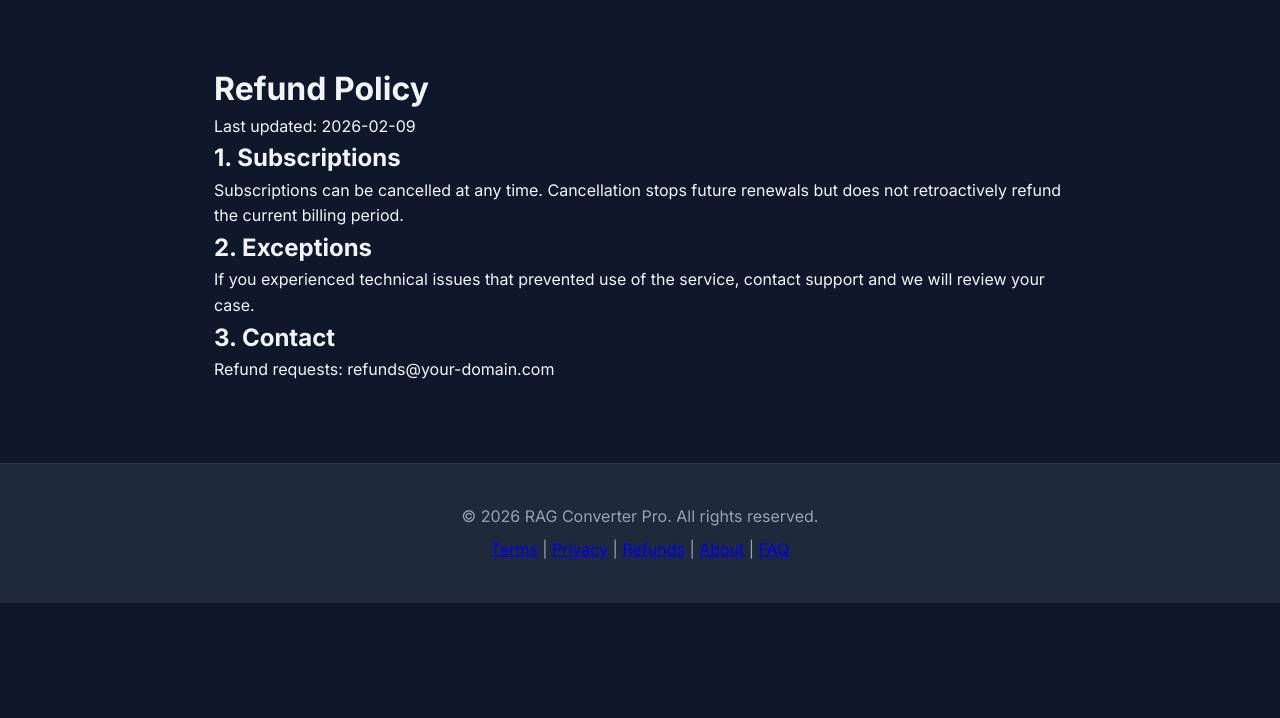
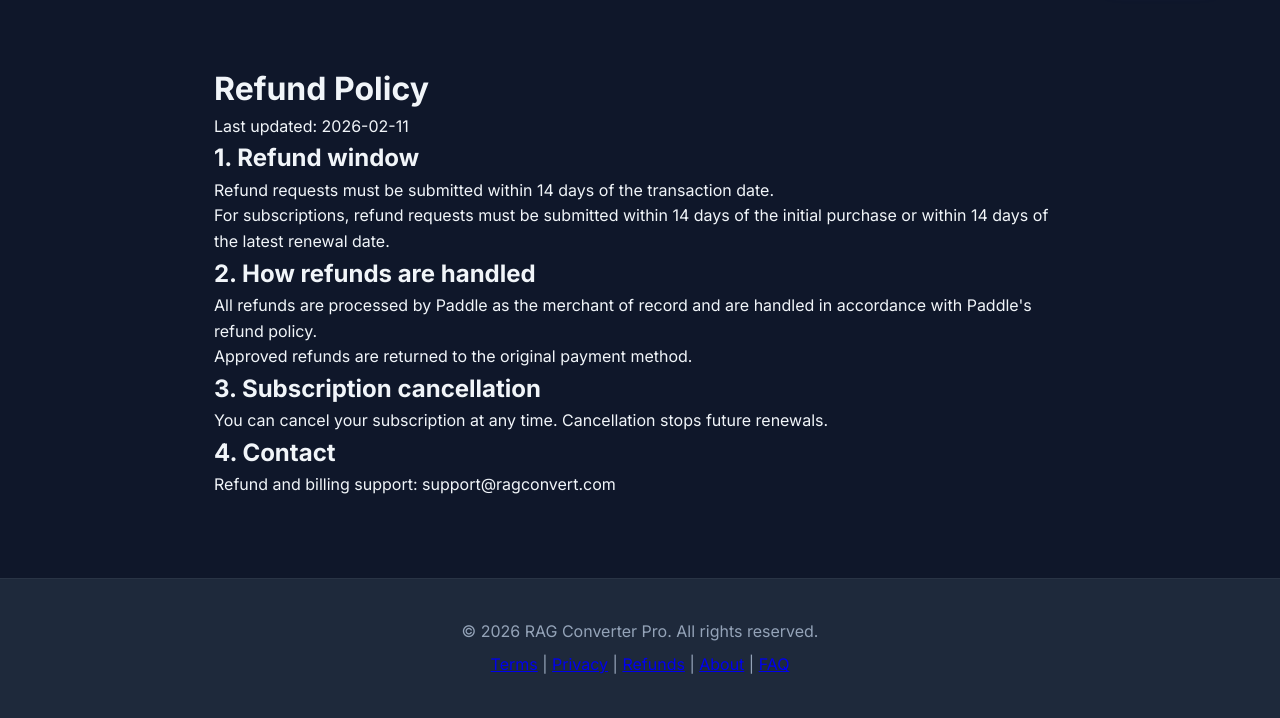
Before and after one commit to valera277/-rag-converter-pro-, a Flask app: page /refund-policy in a window 1280 px wide. Shown: the part 83-801 px from the top of the page. Before the commit the page ends 686 px from the top, so only its background shows below. Run offline with Flask 3, Linux system fonts and the light colour scheme; some libraries are stand-ins or nearby versions.

Commit message:
Align legal pages with Paddle domain review requirements

```diff
--- a/app/templates/legal/privacy_policy.html
+++ b/app/templates/legal/privacy_policy.html
@@ -21,7 +21,7 @@
         <p>We retain data only as long as necessary for service delivery and legal compliance.</p>
 
         <h2>5. Contact</h2>
-        <p>Privacy inquiries: privacy@your-domain.com</p>
+        <p>Privacy inquiries: support@ragconvert.com</p>
     </div>
 </div>
 {% endblock %}
--- a/app/templates/legal/refund_policy.html
+++ b/app/templates/legal/refund_policy.html
@@ -6,16 +6,21 @@
 <div style="padding-top: 120px;">
     <div class="container" style="max-width: 900px;">
         <h1>Refund Policy</h1>
-        <p>Last updated: 2026-02-09</p>
+        <p>Last updated: 2026-02-11</p>
 
-        <h2>1. Subscriptions</h2>
-        <p>Subscriptions can be cancelled at any time. Cancellation stops future renewals but does not retroactively refund the current billing period.</p>
+        <h2>1. Refund window</h2>
+        <p>Refund requests must be submitted within 14 days of the transaction date.</p>
+        <p>For subscriptions, refund requests must be submitted within 14 days of the initial purchase or within 14 days of the latest renewal date.</p>
 
-        <h2>2. Exceptions</h2>
-        <p>If you experienced technical issues that prevented use of the service, contact support and we will review your case.</p>
+        <h2>2. How refunds are handled</h2>
+        <p>All refunds are processed by Paddle as the merchant of record and are handled in accordance with Paddle's refund policy.</p>
+        <p>Approved refunds are returned to the original payment method.</p>
 
-        <h2>3. Contact</h2>
-        <p>Refund requests: refunds@your-domain.com</p>
+        <h2>3. Subscription cancellation</h2>
+        <p>You can cancel your subscription at any time. Cancellation stops future renewals.</p>
+
+        <h2>4. Contact</h2>
+        <p>Refund and billing support: support@ragconvert.com</p>
     </div>
 </div>
 {% endblock %}
--- a/app/templates/legal/terms_and_conditions.html
+++ b/app/templates/legal/terms_and_conditions.html
@@ -27,7 +27,7 @@
         <p>To the fullest extent permitted by law, we are not liable for indirect or consequential damages.</p>
 
         <h2>7. Contact</h2>
-        <p>Support: support@your-domain.com</p>
+        <p>Support: support@ragconvert.com</p>
     </div>
 </div>
 {% endblock %}
```
